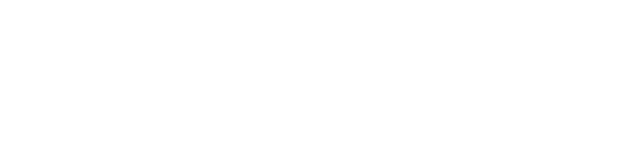
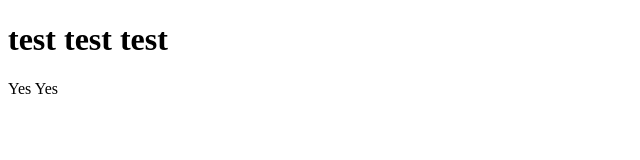
Before and after one commit to HofmannAlexandre/my-super-website, a plain HTML site: page index.html in a window 1280 px wide. Shown: the whole page, without its empty margins (0-640 px from the left). Drawn offline with Linux system fonts and the light colour scheme.

Commit message:
add index.html

```diff
--- a/index.html
+++ b/index.html
@@ -5,6 +5,7 @@
   <title>title</title>
 </head>
 <body>
-
+<h1> test test test </h1>
+<p> Yes Yes</p>
 </body>
 </html>
```
